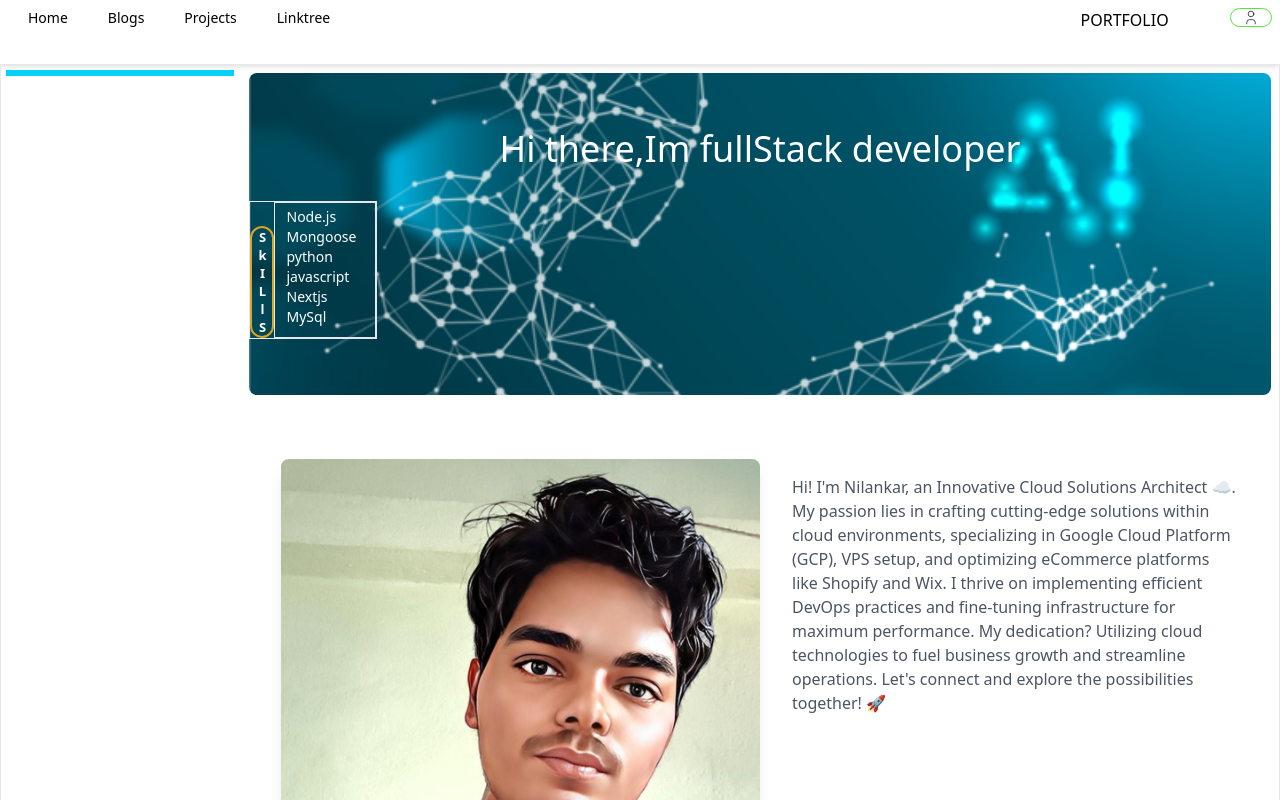
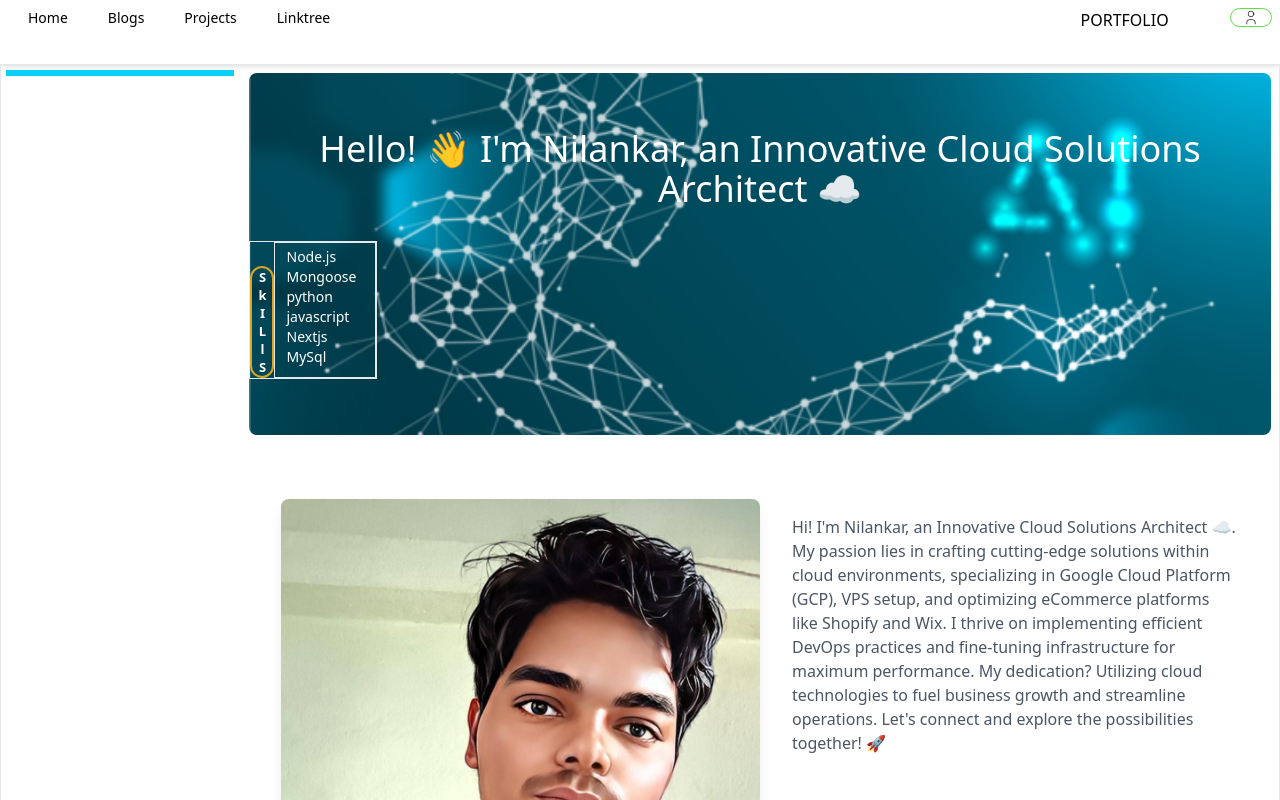
Before and after one commit to nilankar19/nilankar2, a Next.js app: page / in a window 1280 px wide. Shown: the top 800 px of the page. Built offline with nearby package versions, Linux system fonts and the light colour scheme; no server answers.

Commit message:
Update PortfolioIntro.js

```diff
--- a/components/intro/PortfolioIntro.js
+++ b/components/intro/PortfolioIntro.js
@@ -8,7 +8,7 @@ export default function PortfolioIntro({ children }) {
       {/* <Image src="/assets/img/.jpg" alt="banner" width={400} height={40} /> */}
       <div className="  banner flex flex-col  justify-center text-center   rounded-lg pt-14 pb-14  text-white">
         <div className="flex flex-row justify-center  w-full  relative intro-div">
-          <h1 className="relative text-4xl ">Hi there,Im fullStack developer </h1>
+          <h1 className="relative text-4xl ">Hello! 👋 I'm Nilankar, an Innovative Cloud Solutions Architect ☁️ </h1>
 
         </div>
         {children}
```
